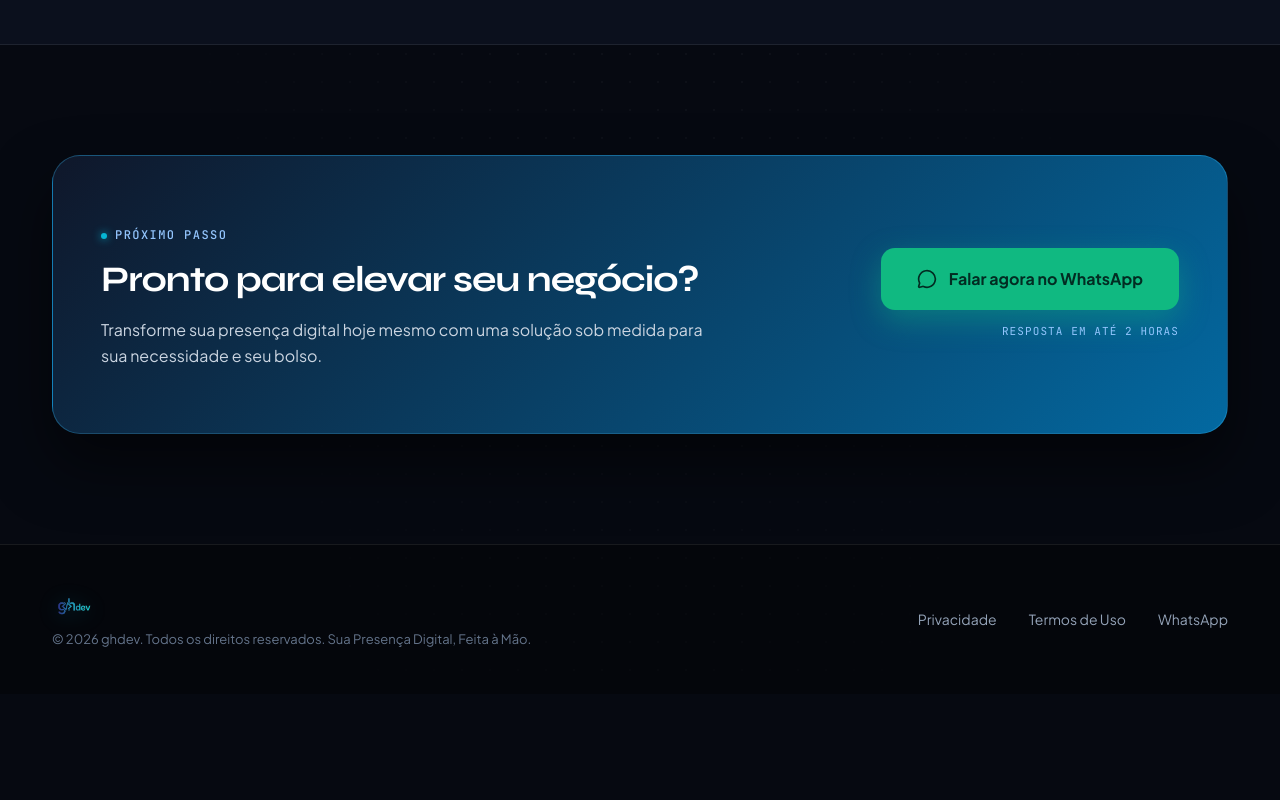
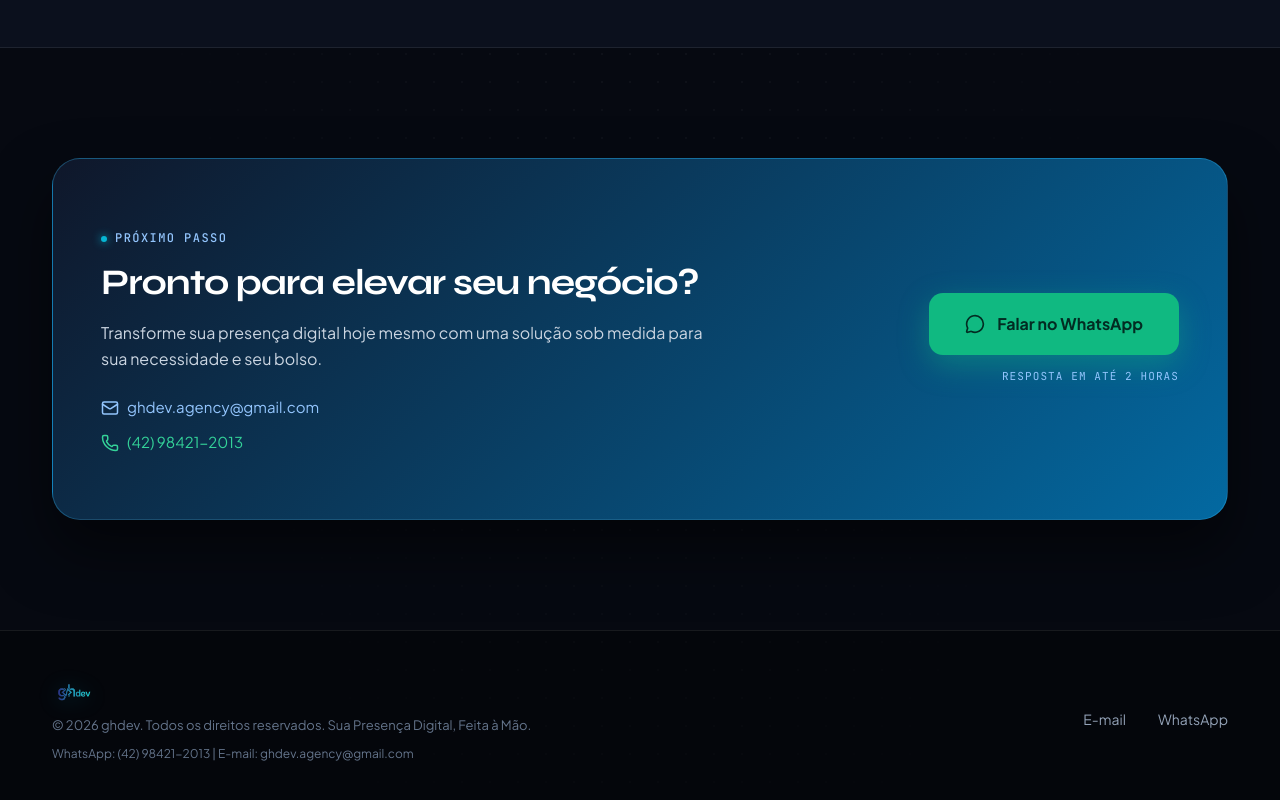
Before and after one commit to leonardohirt/gh-dev, a React (Vite) app: page / in a window 1280 px wide. Shown: the part 2928-3728 px from the top of the page. Before the commit the page ends 3622 px from the top, so only its background shows below. Built offline with nearby package versions, Linux system fonts and the light colour scheme.

Commit message:
fix_real_contact_info

```diff
--- a/src/App.jsx
+++ b/src/App.jsx
@@ -10,11 +10,9 @@ import {
   Sparkles,
   Menu,
   X,
-  Terminal,
-  Code2,
-  Layers,
-  CheckCircle2,
-  Clock
+  Phone,
+  Mail,
+  Code2
 } from 'lucide-react';
 import heroWorkspaceImg from './assets/hero_workspace.jpg';
 import logoImg from './assets/logo.png';
@@ -31,7 +29,9 @@ export default function App() {
     return () => window.removeEventListener('scroll', handleScroll);
   }, []);
 
-  const whatsappPhone = '5511999999999';
+  const whatsappPhone = '5542984212013';
+  const whatsappDisplay = '(42) 98421-2013';
+  const contactEmail = 'ghdev.agency@gmail.com';
 
   const getWhatsAppLink = (message) => {
     return `https://wa.me/${whatsappPhone}?text=${encodeURIComponent(message)}`;
@@ -78,7 +78,7 @@ export default function App() {
         </div>
       </nav>
 
-      {/* Hero Section — Asymmetric Editorial Layout */}
+      {/* Hero Section */}
       <header className="hero-section">
         <div className="container">
           <div className="hero-grid">
@@ -193,7 +193,7 @@ export default function App() {
                 </li>
                 <li>
                   <Check size={18} />
-                  <span>Botão de WhatsApp flutuante estrategico</span>
+                  <span>Botão de WhatsApp flutuante estratégico</span>
                 </li>
                 <li>
                   <Check size={18} />
@@ -363,7 +363,7 @@ export default function App() {
 
               <div className="bespoke-card timeline-step-card">
                 <div className="step-num-badge">04</div>
-                <div className="step-content">
+                <div className="step-body">
                   <h4>Revisões</h4>
                   <p>Você avalia o resultado e solicita ajustes finais para que tudo fique exatamente como imaginou.</p>
                 </div>
@@ -381,7 +381,7 @@ export default function App() {
         </div>
       </section>
 
-      {/* Section 4: Call to Action Banner */}
+      {/* Section 4: Call to Action Banner & Direct Contacts */}
       <section id="contato" className="section-padding">
         <div className="container">
           <div className="cta-banner-editorial">
@@ -391,6 +391,26 @@ export default function App() {
               <p className="cta-banner-p">
                 Transforme sua presença digital hoje mesmo com uma solução sob medida para sua necessidade e seu bolso.
               </p>
+
+              <div style={{ marginTop: '24px', display: 'flex', flexDirection: 'column', gap: '10px' }}>
+                <a
+                  href={`mailto:${contactEmail}`}
+                  style={{ color: '#93c5fd', textDecoration: 'none', display: 'inline-flex', alignItems: 'center', gap: '8px', fontSize: '15px' }}
+                >
+                  <Mail size={18} />
+                  <span>{contactEmail}</span>
+                </a>
+
+                <a
+                  href={getWhatsAppLink('Olá!')}
+                  target="_blank"
+                  rel="noopener noreferrer"
+                  style={{ color: '#34d399', textDecoration: 'none', display: 'inline-flex', alignItems: 'center', gap: '8px', fontSize: '15px' }}
+                >
+                  <Phone size={18} />
+                  <span>{whatsappDisplay}</span>
+                </a>
+              </div>
             </div>
 
             <div className="cta-banner-action-box">
@@ -401,7 +421,7 @@ export default function App() {
                 className="btn-cta-green"
               >
                 <MessageCircle size={20} />
-                <span>Falar agora no WhatsApp</span>
+                <span>Falar no WhatsApp</span>
               </a>
               <span className="cta-response-time">Resposta em até 2 horas</span>
             </div>
@@ -419,11 +439,15 @@ export default function App() {
             <div className="footer-copy">
               © 2026 ghdev. Todos os direitos reservados. Sua Presença Digital, Feita à Mão.
             </div>
+            <div style={{ marginTop: '8px', fontSize: '12px', color: '#64748b' }}>
+              WhatsApp: {whatsappDisplay} | E-mail: {contactEmail}
+            </div>
           </div>
 
           <ul className="footer-nav-list">
-            <li><a href="#">Privacidade</a></li>
-            <li><a href="#">Termos de Uso</a></li>
+            <li>
+              <a href={`mailto:${contactEmail}`}>E-mail</a>
+            </li>
             <li>
               <a
                 href={getWhatsAppLink('Olá!')}
@@ -446,7 +470,7 @@ export default function App() {
         aria-label="WhatsApp"
         title="Falar no WhatsApp"
       >
-        <MessageCircle size={30} />
+        <MessageCircle size={28} />
       </a>
     </div>
   );
```
